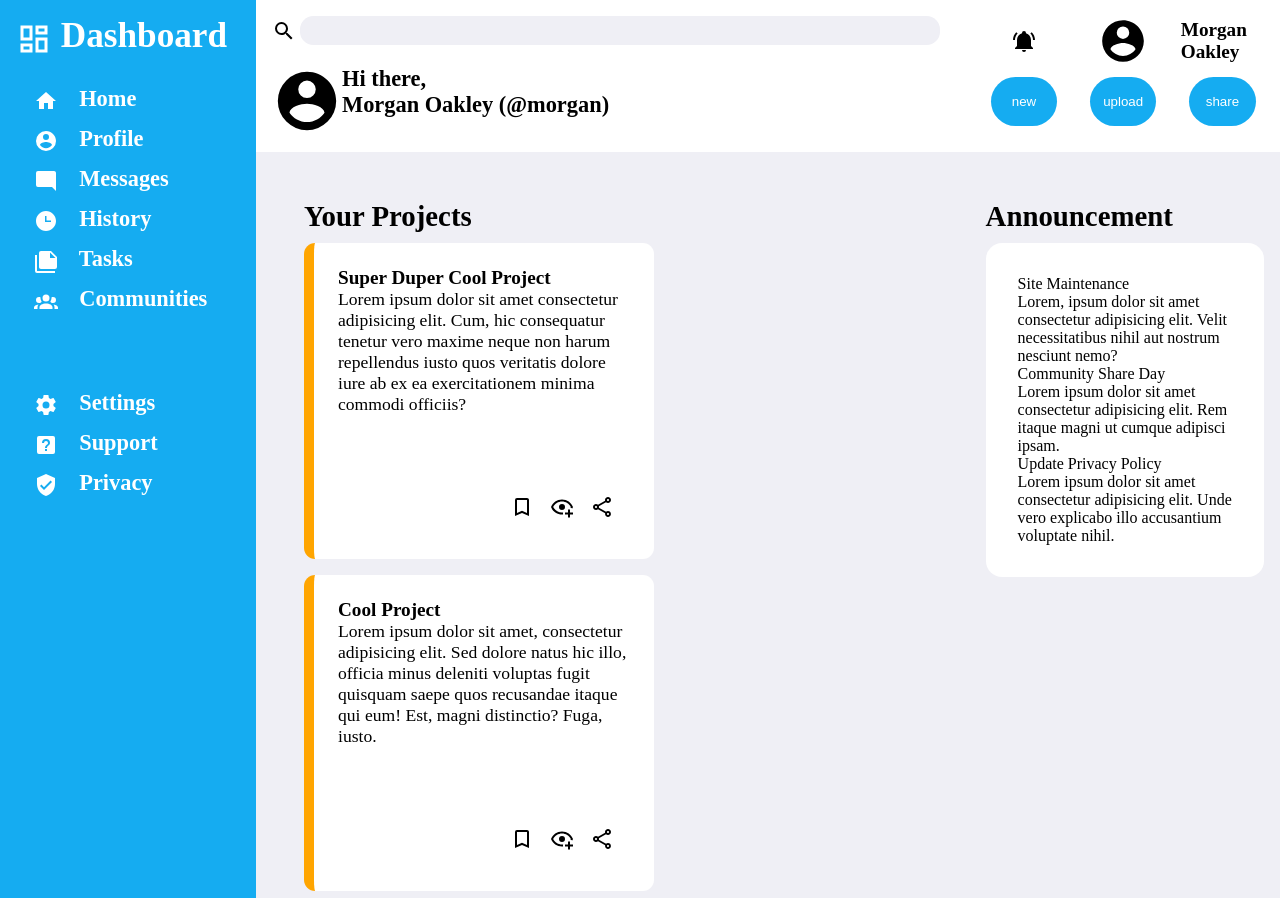
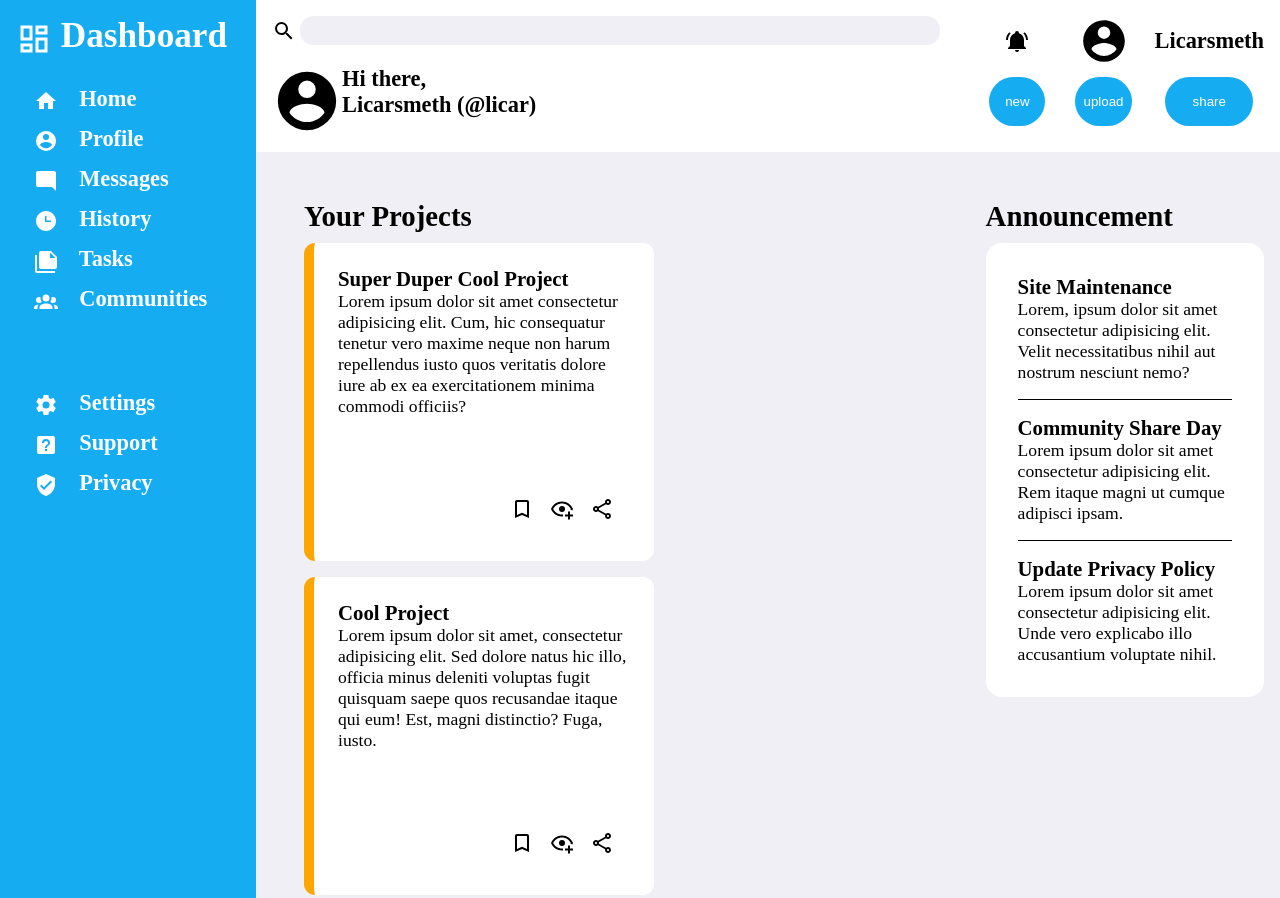
Before and after one commit to Licarsmeth/dashboard, a plain HTML site: page index.html in a window 1280 px wide. Shown: the top 898 px of the page. Drawn offline with Linux system fonts and the light colour scheme.

Commit message:
Announcement design

```diff
--- a/index.html
+++ b/index.html
@@ -40,12 +40,12 @@
 
       <img class="profile-small" src="assets/profile-small.svg" alt="" />
 
-      <div class="user-name">Morgan Oakley</div>
+      <div class="user-name">Licarsmeth</div>
       <div class="greeting">
         <img src="assets/profile-big.svg" alt="" />
         <div class="text">
           Hi there,<br />
-          Morgan Oakley (@morgan)
+          Licarsmeth (@licar)
         </div>
       </div>
       <button class="nus">new</button><button class="nus">upload</button
@@ -147,17 +147,17 @@
       <div class="announcement">
         <div class="head">Announcement</div>
         <article>
-          <div class="1">
+          <div class="individualAnnouncements c1">
             Site Maintenance <br />
             Lorem, ipsum dolor sit amet consectetur adipisicing elit. Velit
             necessitatibus nihil aut nostrum nesciunt nemo?
           </div>
-          <div class="2">
+          <div class="individualAnnouncements c2">
             Community Share Day <br />
             Lorem ipsum dolor sit amet consectetur adipisicing elit. Rem itaque
             magni ut cumque adipisci ipsam.
           </div>
-          <div class="3">
+          <div class="individualAnnouncements c3">
             Update Privacy Policy <br />
             Lorem ipsum dolor sit amet consectetur adipisicing elit. Unde vero
             explicabo illo accusantium voluptate nihil.
--- a/style.css
+++ b/style.css
@@ -43,15 +43,14 @@ header{
 .first{
     margin-bottom: 4rem;
 }
-.bell-ring, .profile-small{
+.bell-ring, .profile-small, .user-name{
     justify-self: center;
     align-self: center;
 }
 
 .user-name{
     font-weight: bold;
-    font-size: 1.2rem;
-    align-self: center;
+    font-size: 1.4rem;
 }
 
 .text{
@@ -135,9 +134,9 @@ main{
     gap: 1rem;
 }
 
-.project ::first-line{
+.project ::first-line, .individualAnnouncements::first-line{
     font-weight: 600;
-    font-size: 1.2rem;
+    font-size: 1.3rem;
 }
 
 .trending article div{
@@ -146,4 +145,17 @@ main{
     font-weight: 500;
     gap: 1rem;
     margin-bottom: 1rem;
+    padding: 0.5rem 0;
 }
+
+.announcement article{
+    display: flex;
+    gap: 1rem;
+    flex-direction: column;
+    font-size: 1.1rem;
+}
+
+.c1, .c2{
+    border-bottom: 1px solid black;
+    padding-bottom: 1rem;
+}
```
